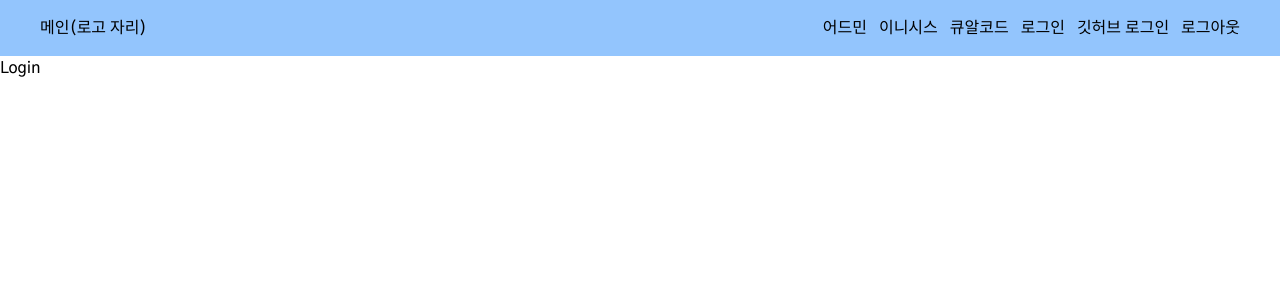
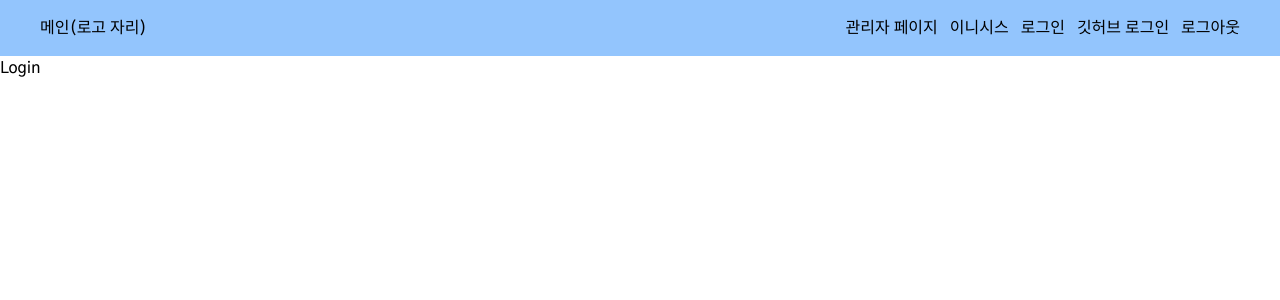
Before and after one commit to heevic/AU_CampusPay, a Next.js app: page /login in a window 1280 px wide. Shown: the top 300 px of the page. Built offline with nearby package versions, Linux system fonts and the light colour scheme.

Commit message:
Feat - Index Page MVP Job
- Admin role Setting (Main, Nav)

```diff
--- a/src/app/api/auth/[...nextauth]/options.ts
+++ b/src/app/api/auth/[...nextauth]/options.ts
@@ -31,11 +31,12 @@ export const options: NextAuthOptions = {
             },
             /** ### 자격증명을 이용한 사용자 인증 ( MongoDb ) */
             async authorize(credentials) {
-                /** 테스트계정 몽고디비 연결 필요 */
+                /** 테스트 관리자 계정 몽고디비 연결 필요 */
                 const user = {
                     id: 'i0000001',
                     name: 'root',
-                    password: 'welcome2ansan'
+                    password: 'welcome2ansan',
+                    role: 'admin'
                 }
 
                 if (credentials?.username === user.name && credentials?.password === user.password) {
--- a/src/app/page.tsx
+++ b/src/app/page.tsx
@@ -7,11 +7,13 @@ import React from "react";
 import {BsQrCode} from "react-icons/bs";
 import {MdPayment} from "react-icons/md";
 import {AiOutlineHistory} from "react-icons/ai";
+import {GrUserAdmin} from "react-icons/gr";
 
 type User = {
     name?: string | null | undefined;
     email?: string | null | undefined;
-    image?: string | null | undefined
+    image?: string | null | undefined;
+    role? : string | null | undefined;
 } | undefined;
 
 type Session = {
@@ -28,7 +30,9 @@ export default async function Home() {
     return (
     <main className='w-screen h-screen bg-gray-200'>
         <div className='grid grid-cols-2 gap-4'>
+            {/** ### TapMenu Component */}
             <TapMenu/>
+            {/** ### User Profile */}
             <div className='ml-5 p-5 bg-white'>
                 <h2>세션 정보</h2>
                 <p>
@@ -44,20 +48,28 @@ export default async function Home() {
                     )}
                 </>
             </div>
+            {/** ### Link */}
             <div className='mr-5 p-5 bg-white flex flex-col gap-4'>
-                <Link href={'/'} className='flex items-center gap-1 p-3 rounded-md border border-gray-300 hover:bg-gray-100'>
+                <Link href={'/confirmation/username'} className='flex items-center gap-1 p-3 rounded-md border border-gray-300 hover:bg-gray-100'>
                     <BsQrCode/>
                     <span>식권 사용</span>
                 </Link>
-                <Link href={'/'} className='flex items-center gap-1 p-3 rounded-md border border-gray-300 hover:bg-gray-100'>
+                <Link href={'/payment/username'} className='flex items-center gap-1 p-3 rounded-md border border-gray-300 hover:bg-gray-100'>
                     <MdPayment/>
                     <span>식권 구입</span>
                 </Link>
-                <Link href={'/'} className='flex items-center gap-1 p-3 rounded-md border border-gray-300 hover:bg-gray-100'>
+                <Link href={'/profile/username'} className='flex items-center gap-1 p-3 rounded-md border border-gray-300 hover:bg-gray-100'>
                     <AiOutlineHistory/>
                     <span>결제 내역</span>
                 </Link>
+                {session?.user?.name === 'root' &&
+                    <Link href={'/admin'} className='flex items-center gap-1 p-3 rounded-md border border-gray-300 hover:bg-gray-100'>
+                        <GrUserAdmin/>
+                        <span>관리자 페이지</span>
+                    </Link>
+                }
             </div>
+            {/** ### AnnounceManet */}
             <div className='ml-5 mr-5 p-5 bg-white col-span-2'>Announce</div>
         </div>
     </main>
--- a/src/components/Nav/Navbar.tsx
+++ b/src/components/Nav/Navbar.tsx
@@ -13,12 +13,12 @@ const TopNavbar = () => {
     return (
         <header className='w-screen'>
             {/** ### 네비게이션 메뉴 */}
+            {/** TODO : 관리자 페이지 session...role === admin */}
             <nav className='flex justify-between items-center w-screen bg-blue-300 h-14'>
                <div className='pl-10'><Link href='/'>메인(로고 자리)</Link></div>
                 <ul className='h-full flex justify-start items-center gap-3 max-xmd:hidden'>
-                    <li><Link href='/admin'>어드민</Link></li>
+                    <li><Link href='/admin'>관리자 페이지</Link></li>
                     <li><Link href='/payment/username'>이니시스</Link></li>
-                    <li><Link href='/confiramation/username'>큐알코드</Link></li>
                     <li><Link href='/login'>로그인</Link></li>
                     <li><Link href='/api/auth/signin/github'>깃허브 로그인</Link></li>
                     <li className='xl: pr-10'><Link href='/api/auth/signout/github'>로그아웃</Link></li>
@@ -39,7 +39,6 @@ const TopNavbar = () => {
                     <li className='pb-1.5'><Link href='/api/auth/signin/github'>깃허브 로그인</Link></li>
                     <li className='pb-1.5'><Link href='/admin'>어드민</Link></li>
                     <li className='pb-1.5'><Link href='/payment'>이니시스</Link></li>
-                    <li className='pb-1.5'><Link href='/qrtest'>큐알코드</Link></li>
                     {/** TODO: Feature 정해진 후 배열에 담아 map 반복 */}
                     <li className='pb-1.5 last:pb-0'><Link href='/api/auth/signout/github'>로그아웃</Link></li>
                 </ul>
```
Also changed, not shown: src/app/confirmation/[slug]/page.tsx (renamed from src/app/confiramation/[slug]/page.tsx).
